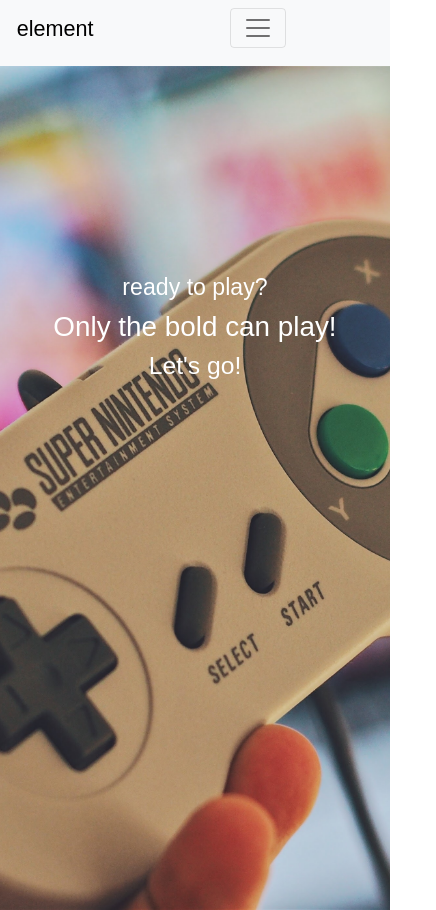
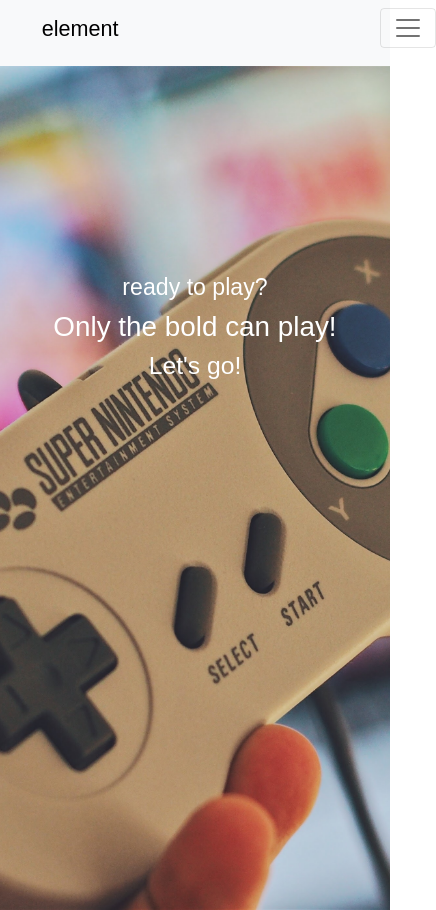
Before and after one commit to Malvin-mi/Element, a plain HTML site: page index.html in a window 390 px wide. Shown: the top 910 px of the page, 436 px wide, since content can reach past the window. Drawn offline with Linux system fonts and the light colour scheme.

Commit message:
nnew commit

```diff
--- a/style.css
+++ b/style.css
@@ -135,7 +135,7 @@ body {
     }
 
     .pnav button {
-        margin-left: 60px;
+        margin-left: 160px;
     }
 
     .enav {
```
